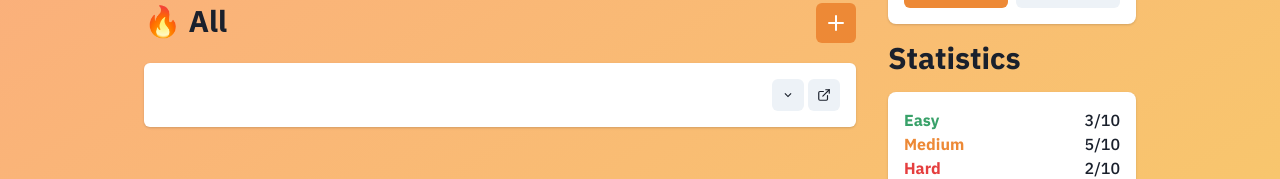
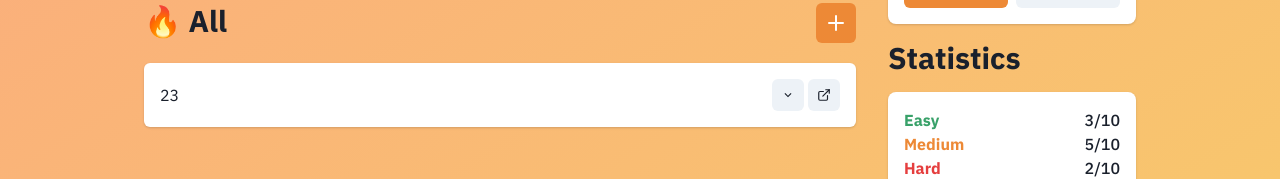
Before and after one commit to aaronthangnguyen/swamphacks-2022, a Next.js app in the folder litkode-frontend/: page / in a window 1280 px wide. Shown: the part 241-420 px from the top of the page. Built offline with nearby package versions, Linux system fonts and the light colour scheme; no server answers.

Commit message:
Extract AddQuestion

```diff
--- a/litkode-frontend/components/left-panel/AllQuestions.js
+++ b/litkode-frontend/components/left-panel/AllQuestions.js
@@ -1,7 +1,7 @@
+import { Box, Flex, Heading } from "@chakra-ui/react";
 import React from "react";
-import { Box, Heading, IconButton, Flex } from "@chakra-ui/react";
+import AddQuestion from "./AddQuestion";
 import Entry from "./Entry";
-import { AddIcon } from "@chakra-ui/icons";
 
 const AllQuestions = () => {
   return (
@@ -10,14 +10,9 @@ const AllQuestions = () => {
         <Heading size="lg" mb="1rem">
           🔥 All
         </Heading>
-        <IconButton
-          colorScheme="litkode"
-          aria-label="Add a question"
-          icon={<AddIcon />}
-          ml="1rem"
-        />
+        <AddQuestion />
       </Flex>
-      <Entry />
+      <Entry id={23} />
     </Box>
   );
 };
```
